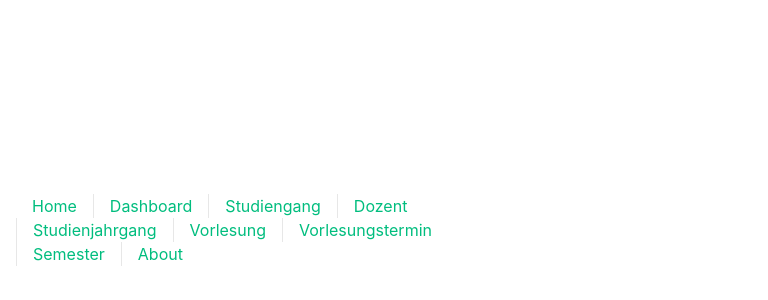
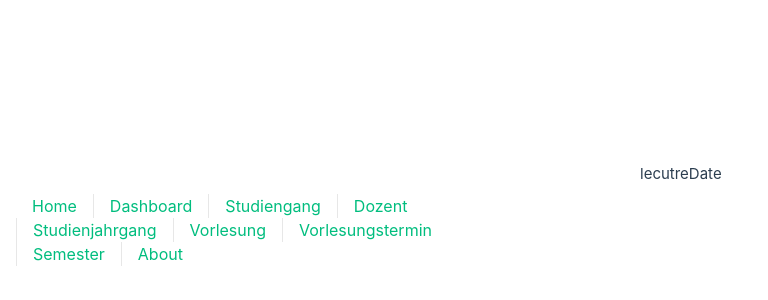
Before and after one commit to Koril94/vorlesungsplanung, a Vue app: page /lectureDate in a window 1280 px wide. Shown: the part 178-478 px from the top of the page, without its empty margins (0-768 px from the left). Built offline with nearby package versions, Linux system fonts and the light colour scheme.

Commit message:
fix misspelling add paths to router

```diff
--- a/src/router/index.js
+++ b/src/router/index.js
@@ -39,9 +39,9 @@ const router = createRouter({
       component: () => import("../views/SemesterView.vue"),
     },
     {
-      path: "/lecutreDate",
-      name: "lecutreDate",
-      component: () => import("../views/LecutreDateView.vue"),
+      path: "/lectureDate",
+      name: "lectureDate",
+      component: () => import("../views/LectureDateView.vue"),
     },
   ],
 });
--- a/src/views/LectureDataView.vue
+++ /dev/null
@@ -1 +0,0 @@
-<template>LectureData</template>
--- /dev/null
+++ b/src/views/LectureDateView.vue
@@ -0,0 +1 @@
+<template>lecutreDate</template>
```
